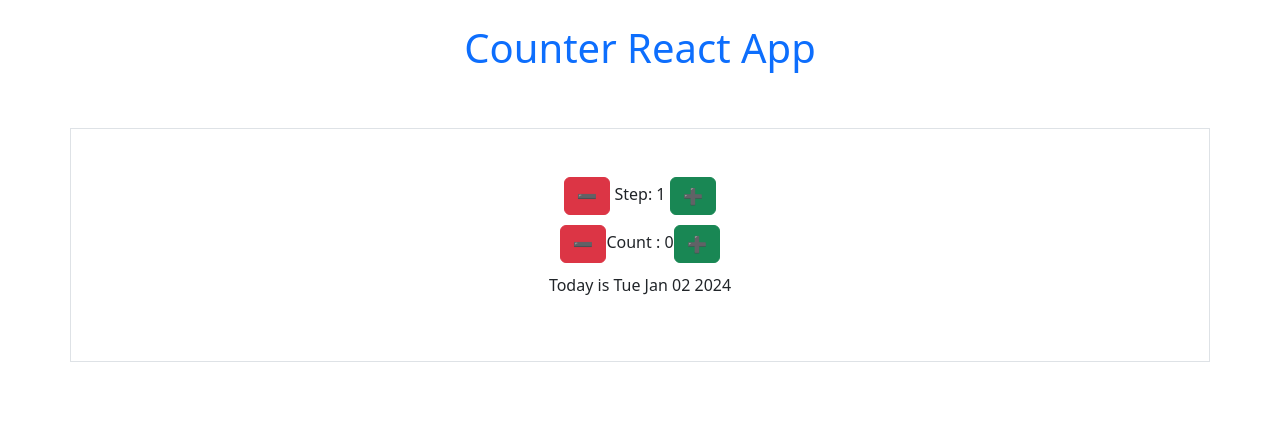
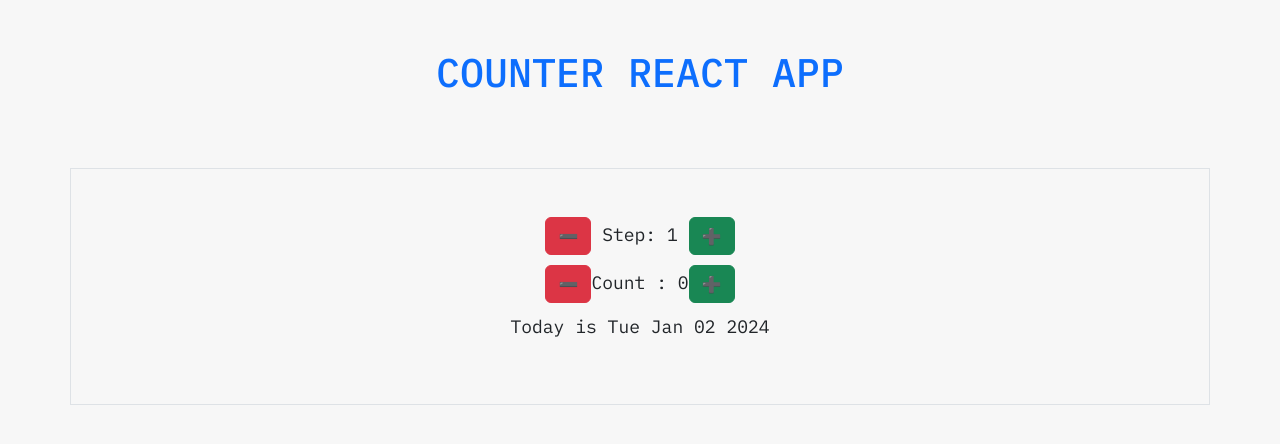
Before and after one commit to MAROTSE/date-counter-app, a React (Create React App) app: page / in a window 1280 px wide. Shown: the top 444 px of the page. Built offline with nearby package versions, Linux system fonts and the light colour scheme; the HTML template or start-up script is replaced by a standard one.

Commit message:
Make the app better in index.css and App.js files

```diff
--- a/src/App.js
+++ b/src/App.js
@@ -11,29 +11,20 @@ export default function App() {
 function Counter() {
   const [step, setStep] = useState(1);
   const [count, setCount] = useState(0);
+
   const date = new Date('2 Jan 2024');
-
   date.setDate(date.getDate() + count);
 
-  function minusStep() {
-    setStep((curStep) => curStep - 1);
-  }
-
-  function addStep() {
-    setStep((curStep) => curStep + 1);
-  }
-
-  function minusCount() {
-    setCount((curCount) => curCount - step);
-  }
-
-  function addCount() {
-    setCount((curCount) => curCount + step);
-  }
+  const minusStep = () => setStep((curStep) => curStep - 1);
+  const addStep = () => setStep((curStep) => curStep + 1);
+  const minusCount = () => setCount((curCount) => curCount - 1);
+  const addCount = () => setCount((curCount) => curCount + 1);
 
   return (
     <div>
-      <h1 className="text-center text-primary p-2 my-3">Counter React App</h1>
+      <h1 className="text-center text-primary p-4 my-4 text-uppercase">
+        Counter React App
+      </h1>
       <div className="container p-5 my-5 border">
         <div>
           <button className="btn btn-danger " onClick={minusStep}>
--- a/src/index.css
+++ b/src/index.css
@@ -1,6 +1,20 @@
+@import url('https://fonts.googleapis.com/css2?family=IBM+Plex+Mono:wght@300;400;500&display=swap');
+
+* {
+  margin: 0;
+  padding: 0;
+  box-sizing: border-box;
+}
+
+body {
+  font-family: 'IBM Plex Mono', sans-serif;
+  background-color: #f7f7f7;
+}
+
 .container {
   display: flex;
   flex-direction: column;
   align-items: center;
   gap: 10px;
+  font-size: 18px;
 }
```
